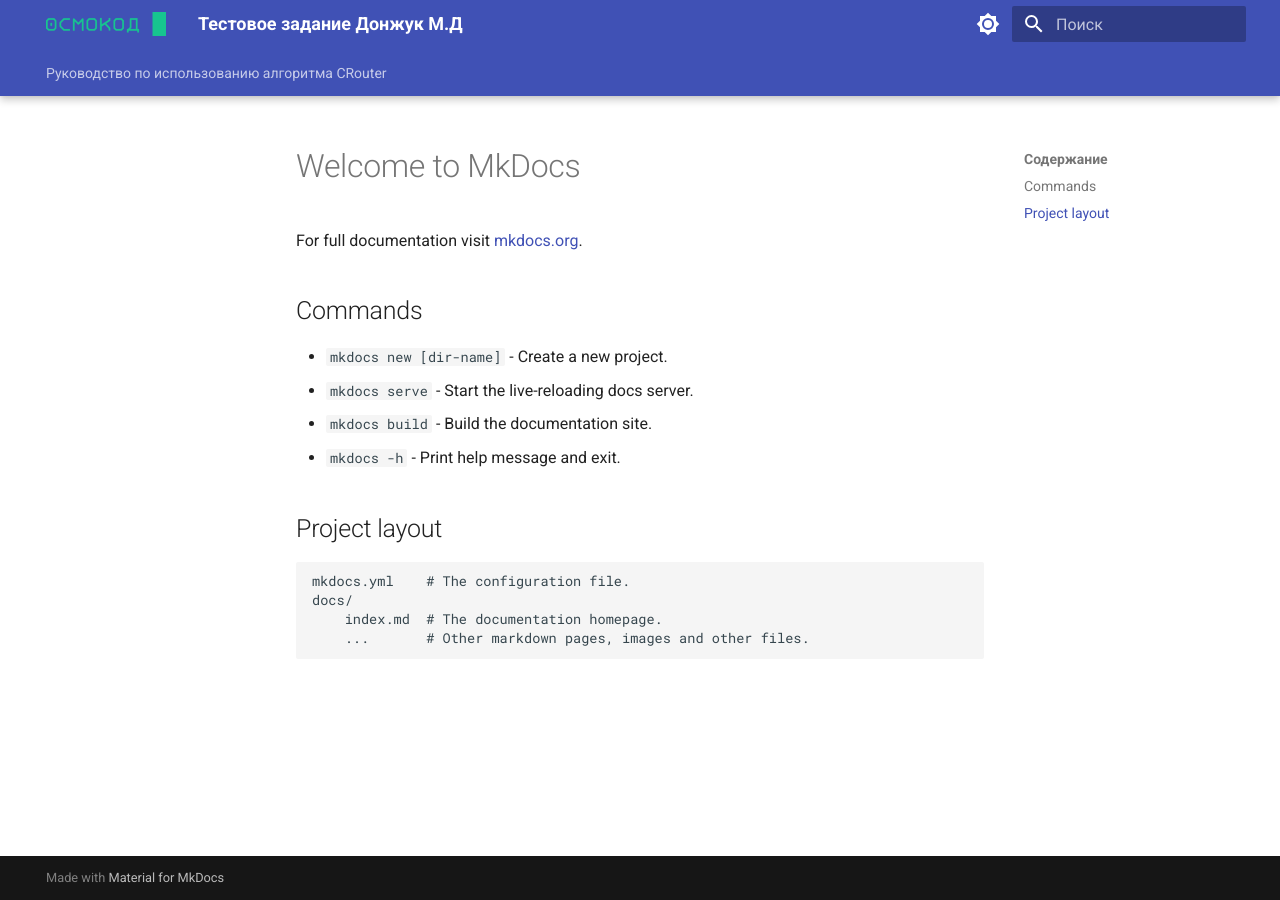
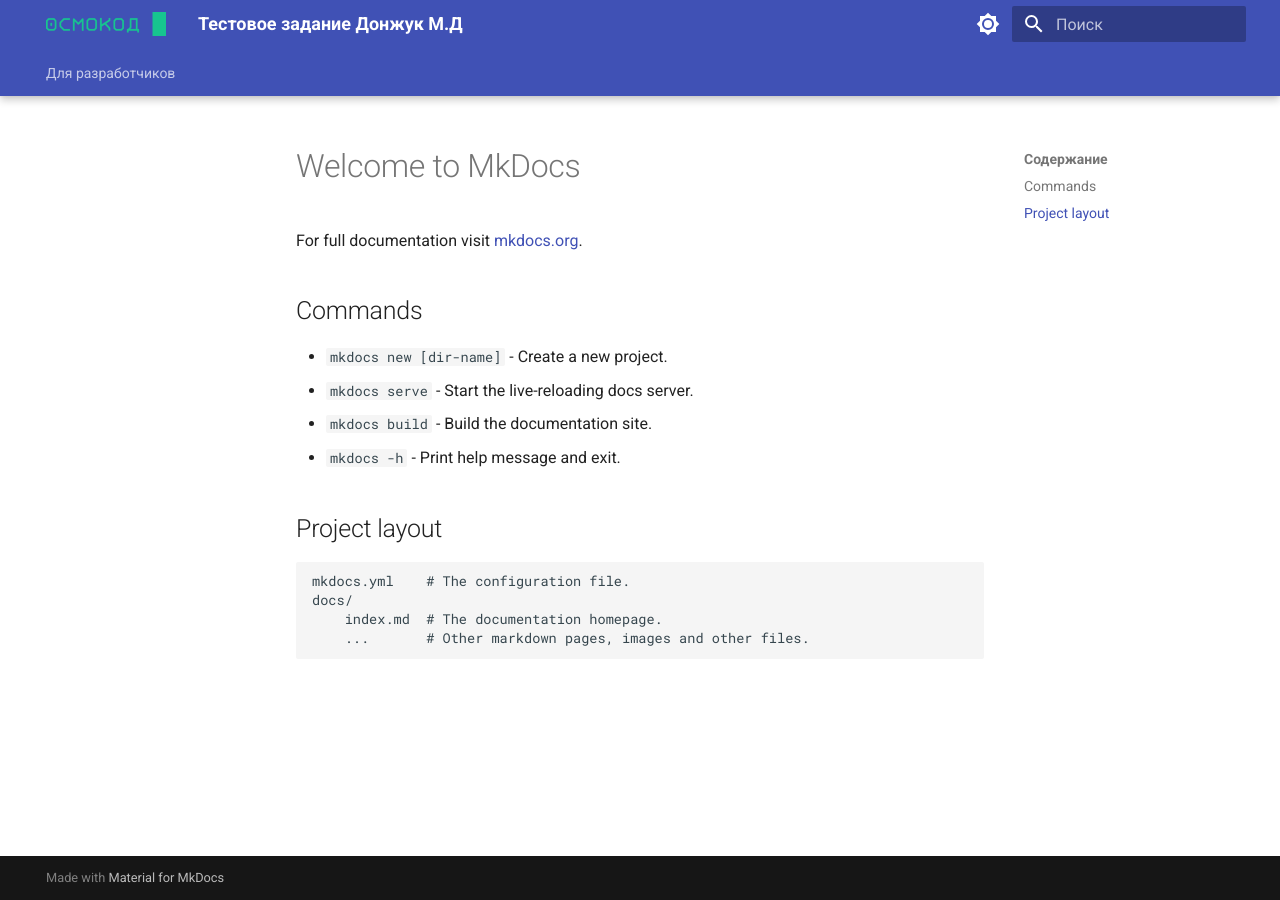
Before and after one commit to mihich-designed/osmocode, an MkDocs documentation site: the page built from docs/index.md, in a window 1280 px wide. Built offline with MkDocs 1.6.1 and Material for MkDocs 9.7.7, drawn with Linux system fonts in a browser that asks for light colours; the version menu is left out.

Commit message:
15.12.2024_16.28

```diff
--- a/mkdocs.yml
+++ b/mkdocs.yml
@@ -23,8 +23,9 @@
   custom_dir: overrides
 
 nav:
-  - Руководство по использованию алгоритма CRouter:
-    - router_guide/index.md
+  - Для разработчиков:
+    - Руководство по использованию алгоритма CRouter:
+      - router_guide/index.md
 
 plugins:
   - search:
```
Also changed, not shown: docs/router_guide/index.md (+0 -1 lines).
